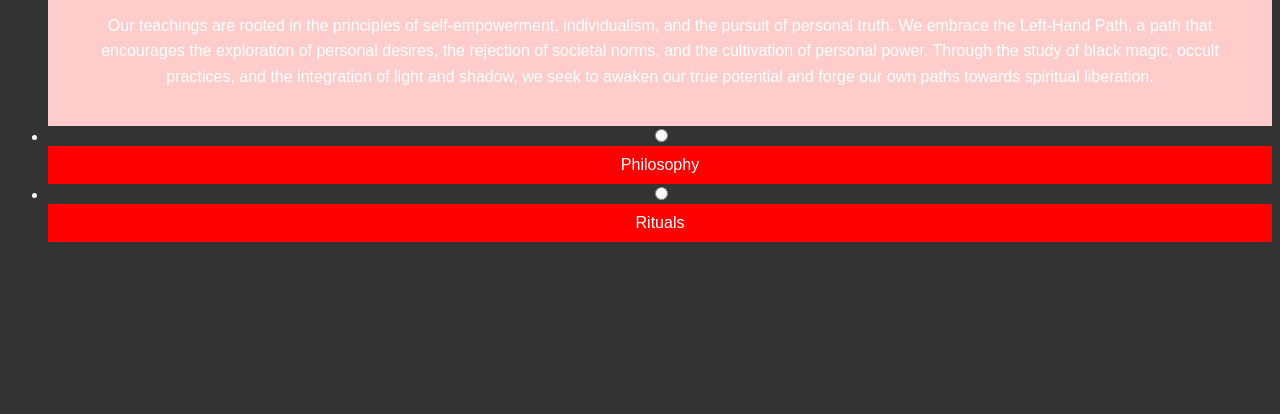
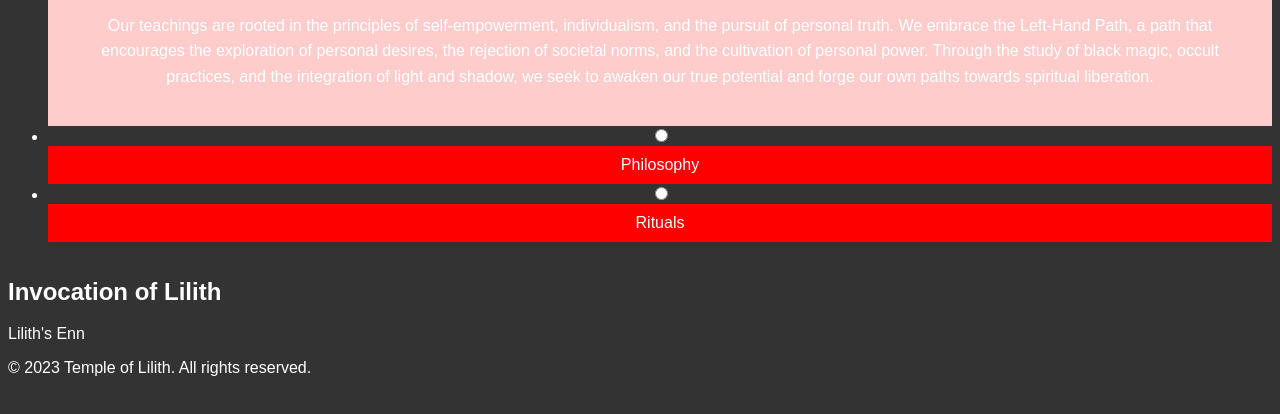
Before and after one commit to ObscurePanda/ObscurePanda, a plain HTML site: page home.html in a window 1280 px wide. Shown: the part 364-778 px from the top of the page. Drawn offline with Linux system fonts and the light colour scheme.

Commit message:
Update home.html

```diff
--- a/home.html
+++ b/home.html
@@ -85,13 +85,20 @@
               <p>
                 These are just a few examples of the rituals and practices within the Temple of Lilith. As a seeker of the Dark Feminine and the Left-Hand Path, we invite you to explore further and discover the transformative power that lies within.
               </p>
-            </section>
-          </div>
-        </li>
-      </ul>
-    </nav>
+          </section>
+        </div>
+      </li>
+    </ul>
+  </nav>
+
+  <div class="no-tab-selected">
+    <h2>Invocation of Lilith</h2>
+    <p class="occult-font">Lilith's Enn</p>
   </div>
 
+  <footer>
+    <p>&copy; 2023 Temple of Lilith. All rights reserved.</p>
+  </footer>
   <script src="script.js"></script>
 </body>
 </html>
```
